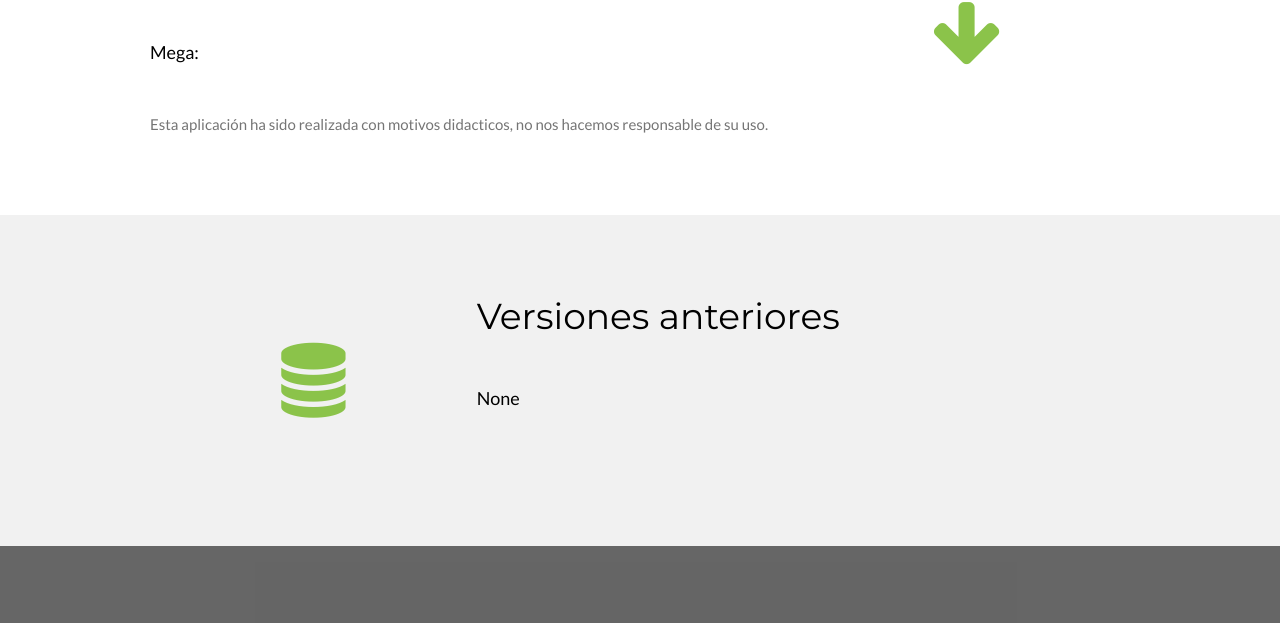
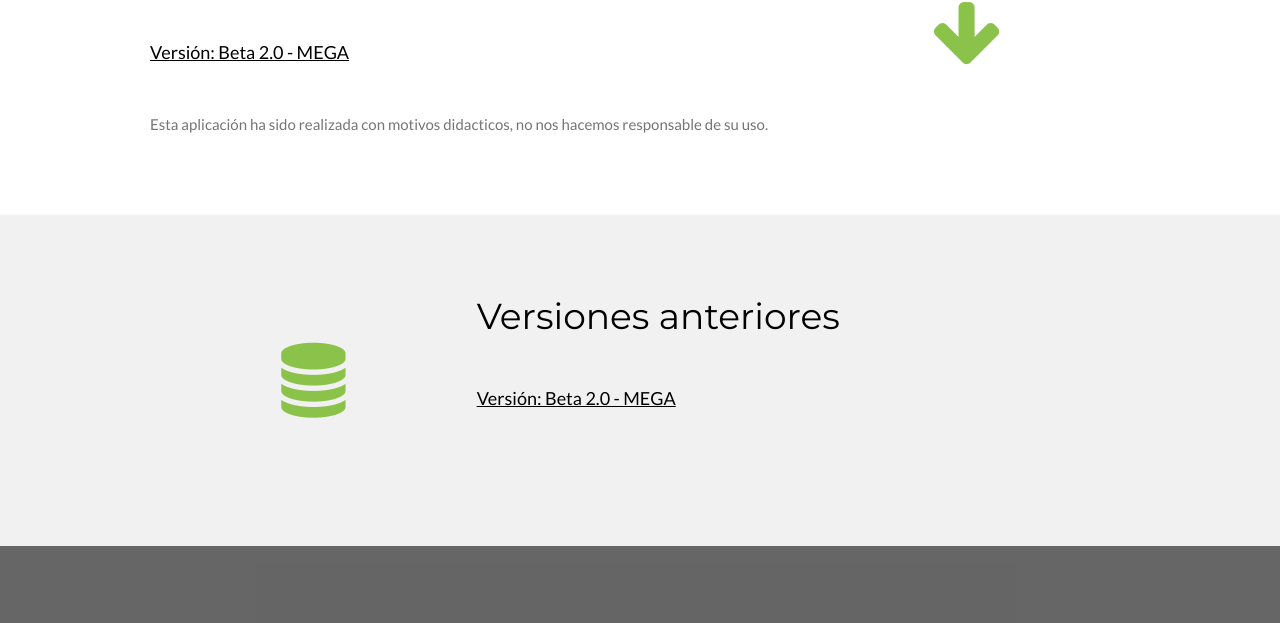
Before and after one commit to vmunozre/SpotifyDownloader, a plain HTML site: page descargar.html in a window 1280 px wide. Shown: the part 455-1078 px from the top of the page. Drawn offline with nearby package versions, Linux system fonts and the light colour scheme.

Commit message:
Enlace descarga añadido

```diff
--- a/descargar.html
+++ b/descargar.html
@@ -66,7 +66,7 @@
         <div class="w3-content">
             <div class="w3-twothird">
                 <h1>Ultima Versión</h1>
-                <h5 class="w3-padding-32">Mega: </h5>
+                <h5 class="w3-padding-32"><a href="https://mega.nz/#!wYp1haoD!Fi6pwLDqkw8n1kIL5fGWGPOarpa-GUncwKBsO5A8Ybc">Versión: Beta 2.0 - MEGA</a></h5>
 
                 <p class="w3-text-grey">Esta aplicación ha sido realizada con motivos didacticos, no nos hacemos responsable de su uso.</p>
             </div>
@@ -86,7 +86,7 @@
 
             <div class="w3-twothird">
                 <h1>Versiones anteriores</h1>
-                <h5 class="w3-padding-32">None</h5>
+                <h5 class="w3-padding-32"><a href="https://mega.nz/#!wYp1haoD!Fi6pwLDqkw8n1kIL5fGWGPOarpa-GUncwKBsO5A8Ybc">Versión: Beta 2.0 - MEGA</a></h5>
 
 
 
```
